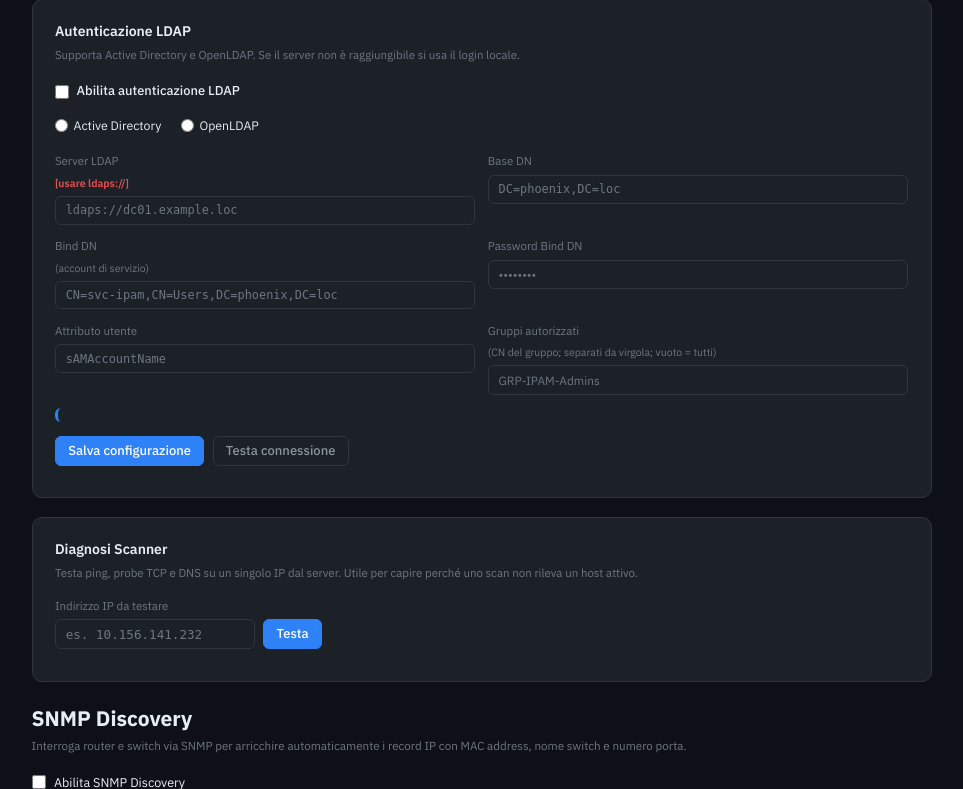
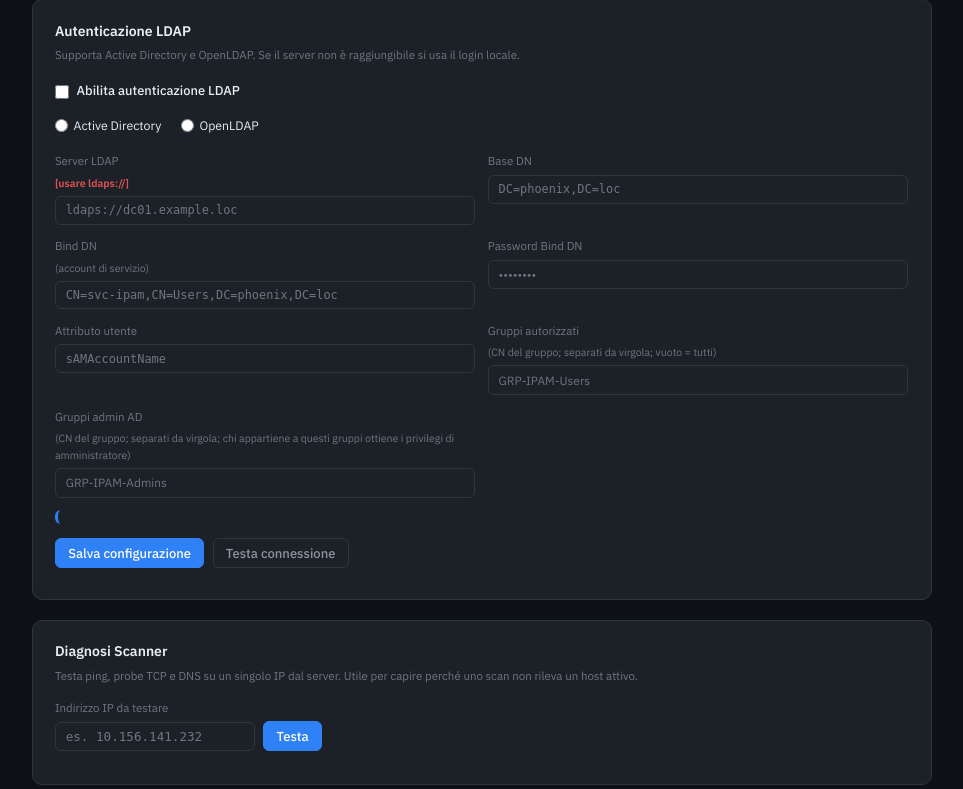
Before and after one commit to rantonet/ipam, a Flask app: page /settings in a window 1280 px wide. Shown: the part 1481-2270 px from the top of the page, without its empty margins (246-1209 px from the left). Run offline with Flask 3, Linux system fonts and the light colour scheme; the visitor is signed in with stand-in values (Sample User, id 1).

Commit message:
feat(ldap): campo Gruppi admin AD in impostazioni LDAP

```diff
--- a/templates/settings.html
+++ b/templates/settings.html
@@ -240,6 +240,12 @@
       <span id="ldap_groups_label">Gruppi autorizzati</span>
       <span style="font-size:.75rem;color:var(--text-muted)" id="ldap_groups_hint">(CN del gruppo; separati da virgola; vuoto = tutti)</span>
       <input type="text" id="ldap_allowed_groups" class="form-control"
+             placeholder="GRP-IPAM-Users" style="font-size:.85rem">
+    </label>
+    <label style="display:flex;flex-direction:column;gap:.3rem;font-size:.82rem;color:var(--text-muted)">
+      Gruppi admin AD
+      <span style="font-size:.75rem;color:var(--text-muted)">(CN del gruppo; separati da virgola; chi appartiene a questi gruppi ottiene i privilegi di amministratore)</span>
+      <input type="text" id="ldap_admin_groups" class="form-control"
              placeholder="GRP-IPAM-Admins" style="font-size:.85rem">
     </label>
   </div>
@@ -1239,6 +1245,7 @@ function loadLdap() {
       document.getElementById('ldap_bind_password').value    = d.ldap_bind_password || '';
       document.getElementById('ldap_user_attr').value        = d.ldap_user_attr     || '';
       document.getElementById('ldap_allowed_groups').value   = d.ldap_allowed_groups || '';
+      document.getElementById('ldap_admin_groups').value     = d.ldap_admin_groups   || '';
       var stype = d.ldap_server_type || 'ad';
       document.getElementById(stype === 'openldap' ? 'ldap_type_openldap' : 'ldap_type_ad').checked = true;
       updateLdapHints();
@@ -1256,6 +1263,7 @@ function saveLdap() {
     ldap_bind_password:  document.getElementById('ldap_bind_password').value,
     ldap_user_attr:      document.getElementById('ldap_user_attr').value.trim(),
     ldap_allowed_groups: document.getElementById('ldap_allowed_groups').value.trim(),
+    ldap_admin_groups:   document.getElementById('ldap_admin_groups').value.trim(),
   };
   fetch('/ipam/api/settings/ldap', {
     method: 'PUT',
```
